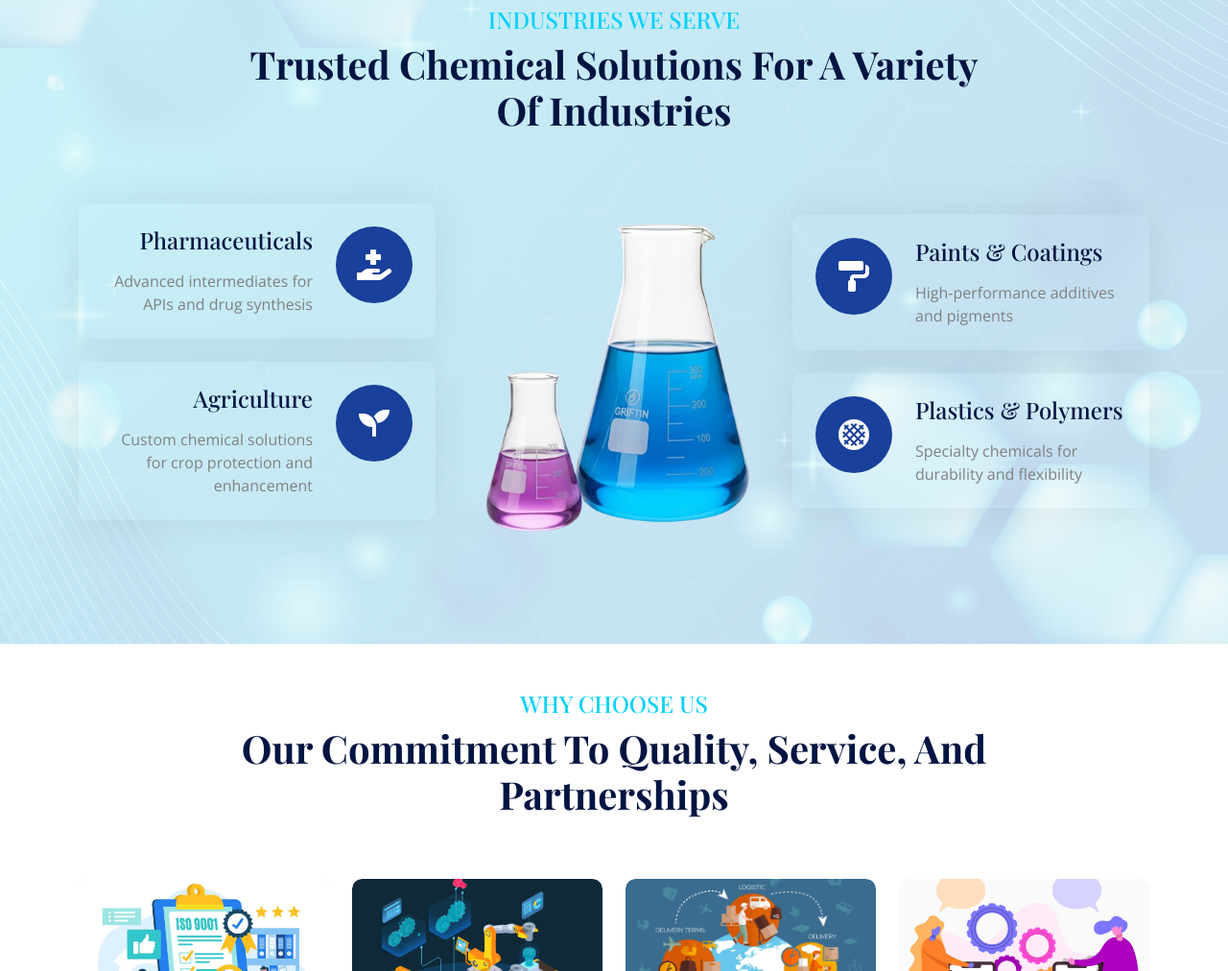
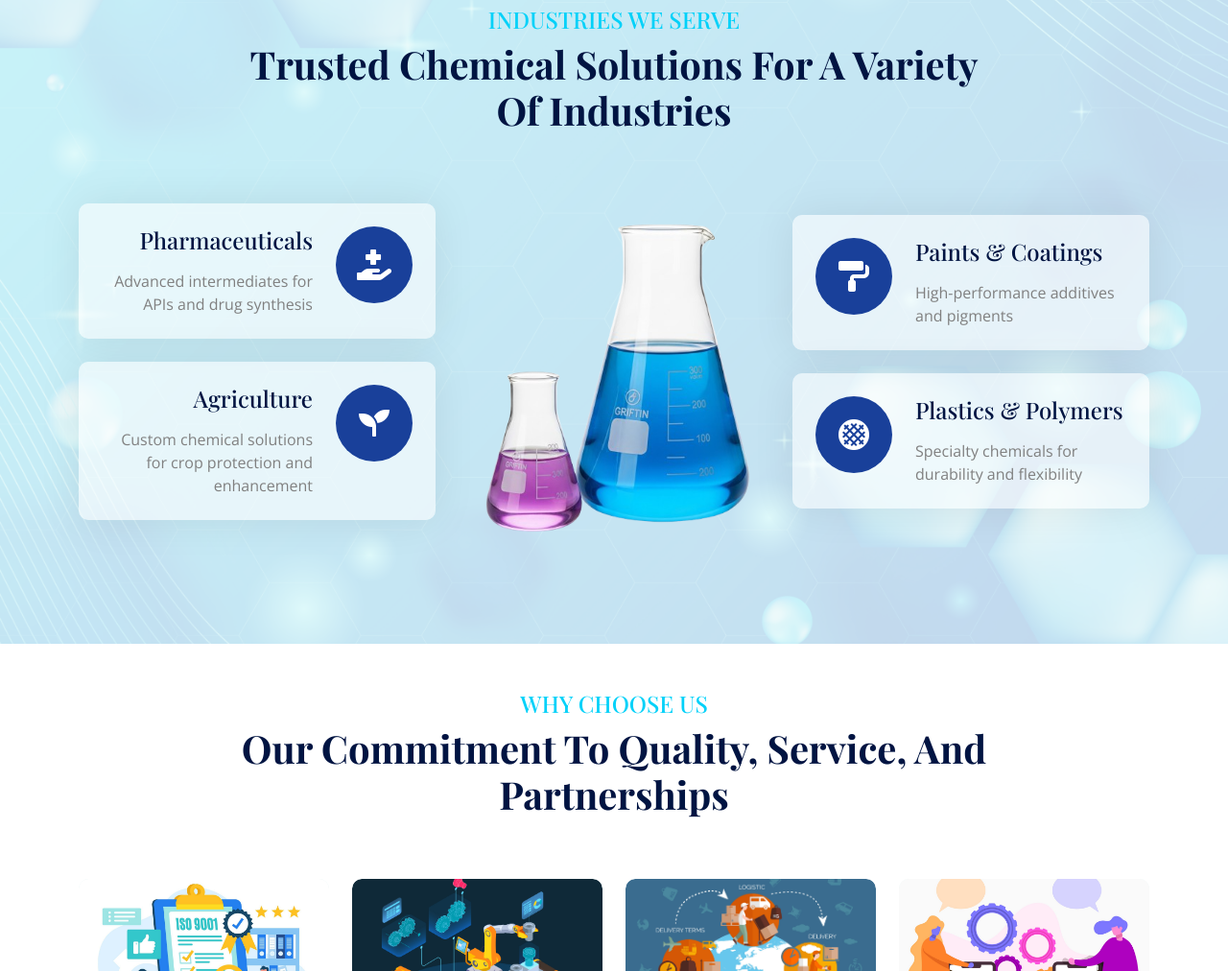
Before and after one commit to Chaitanya-Kolwankar/DCA_Website, a plain HTML site: page index.html in a window 1280 px wide. Shown: the part 2966-3978 px from the top of the page at 96% size. Drawn offline with nearby package versions, Linux system fonts and the light colour scheme; a web font is replaced by a local one.

Commit message:
Update style.css

```diff
--- a/css/style.css
+++ b/css/style.css
@@ -527,6 +527,7 @@
 .service-item {
     position: relative;
     box-shadow: 0 0 45px rgba(0, 0, 0, .08);
+    background: #ffffff95;
 }
 
 .service-item::after {
```
